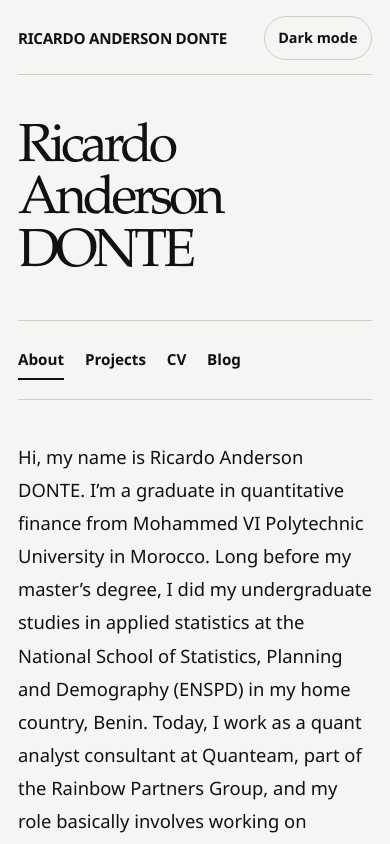
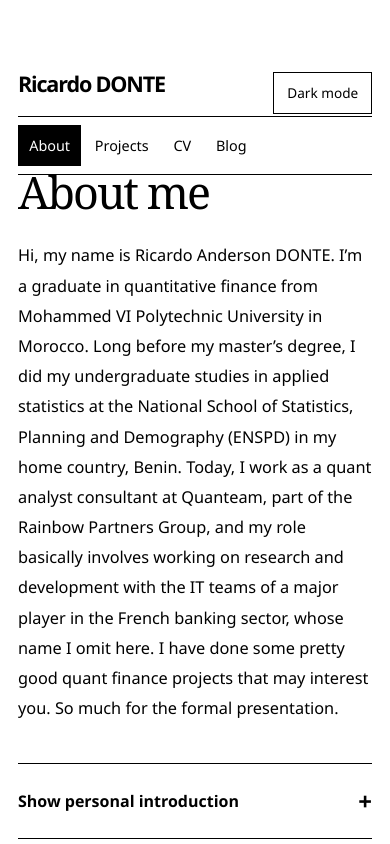
Before and after one commit to Ricardodonte/ricardodonte.github.io, a plain HTML site: page index.html in a window 390 px wide. Shown: the top 844 px of the page. Drawn offline with Linux system fonts and the light colour scheme.

Commit message:
Recompose website with compact identity and sidebar navigation

```diff
--- a/index.html
+++ b/index.html
@@ -16,214 +16,81 @@
     }
   </script>
   <style>
-    :root {
-      color-scheme: light;
-      --paper: #fff;
-      --ink: #000;
-      --sans: 'Segoe UI', system-ui, sans-serif;
-      --serif: 'Iowan Old Style', 'Palatino Linotype', Palatino, Georgia, serif;
-    }
-
-    @media (prefers-color-scheme: dark) {
-      :root:not([data-theme]) {
-        color-scheme: dark;
-        --paper: #000;
-        --ink: #fff;
-      }
-    }
-
-    :root[data-theme="dark"] {
-      color-scheme: dark;
-      --paper: #000;
-      --ink: #fff;
-    }
-
-    *, *::before, *::after { box-sizing: border-box; }
-    body {
-      min-height: 100vh;
-      margin: 0;
-      color: var(--ink);
-      background: var(--paper);
-      font: 1rem/1.72 var(--sans);
-      transition: color .2s ease, background-color .2s ease;
-    }
-
-    .about {
-      width: min(68rem, calc(100% - 5rem));
-      margin-inline: auto;
-      padding-block: clamp(2rem, 7vw, 6rem) clamp(3rem, 8vw, 7rem);
-    }
-
-    .heading { border-block-end: 1px solid var(--ink); padding-block-end: clamp(1.6rem, 4vw, 3.2rem); }
-    .heading-tools {
-      min-height: 3rem;
-      margin-block-end: clamp(1.9rem, 5vw, 4rem);
-      padding-block-end: .85rem;
-      border-block-end: 1px solid var(--ink);
-      display: flex;
-      justify-content: space-between;
-      align-items: center;
-      gap: 1rem;
-    }
-
-    .label { margin: 0; font-size: .95rem; font-weight: 650; }
-    h1 {
-      margin: 0;
-      font: 400 clamp(2.8rem, 8.7vw, 7.4rem)/.98 var(--serif);
-      letter-spacing: -.058em;
-    }
-    h1 span { display: inline-block; }
-    .theme-toggle {
-      min-height: 2.75rem;
-      padding: .42rem .85rem;
-      border: 1px solid var(--ink);
-      border-radius: 1.5rem;
-      color: var(--ink);
-      background: var(--paper);
-      font: 600 .9rem/1.2 var(--sans);
-      cursor: pointer;
-      transition: color .2s ease, background-color .2s ease;
-    }
-    .theme-toggle:hover { color: var(--paper); background: var(--ink); }
-    :where(button, summary):focus-visible { outline: 2px solid var(--ink); outline-offset: 5px; }
-
-    .bio {
-      max-width: 64ch;
-      margin: clamp(1.7rem, 4vw, 3rem) 0 0 auto;
-      font-size: clamp(1.05rem, 1.5vw, 1.15rem);
-    }
-    .bio p { margin: 0; }
-    .formal::first-letter { font-weight: 700; }
-    .personal { margin-block-start: clamp(1.75rem, 4vw, 2.75rem); }
-    .personal summary {
-      min-height: 3.3rem;
-      border-block: 1px solid var(--ink);
-      padding: .75rem .35rem;
-      display: flex;
-      justify-content: space-between;
-      align-items: center;
-      gap: 1rem;
-      list-style: none;
-      font-weight: 650;
-      cursor: pointer;
-    }
-    .personal summary::-webkit-details-marker { display: none; }
-    .personal summary:hover .summary-text { text-decoration: underline; text-underline-offset: .22em; }
-    .hide-label { display: none; }
-    .personal[open] .show-label { display: none; }
-    .personal[open] .hide-label { display: inline; }
-    .indicator {
-      flex: none;
-      display: grid;
-      place-items: center;
-      width: 1.75rem;
-      height: 1.75rem;
-      font-size: 1.45rem;
-      line-height: 1;
-      transition: transform .2s ease;
-    }
-    .personal[open] .indicator { transform: rotate(45deg); }
-    .personal-copy { padding-block-start: 1.4rem; }
-    .personal-copy p + p { margin-block-start: 1.15rem; }
-    .personal[open] .personal-copy { animation: appear .25s ease-out; }
-
-    .navigation { display: flex; flex-wrap: wrap; gap: .6rem 1.5rem; margin: 1.5rem 0 0; }
-    a { color: var(--ink); text-underline-offset: .25em; }
-    a:focus-visible { outline: 2px solid var(--ink); outline-offset: 5px; }
-    .extra-section { border-top: 1px solid var(--ink); margin-top: clamp(4rem, 8vw, 7rem); padding-top: 2rem; display: grid; grid-template-columns: 1fr 2fr; gap: 1.5rem; }
-    .extra-section h2 { margin: 0; font: 400 clamp(2.6rem, 5vw, 4.2rem)/1 var(--serif); letter-spacing: -.05em; }
-    .extra-section p { margin: 0; }
-    .project { padding: 1.2rem 0; border-bottom: 1px solid var(--ink); }
-    .project:first-child { padding-top: 0; }
-    .project h3 { margin: 0 0 .35rem; font: 400 1.45rem/1.2 var(--serif); }
-    .project p { margin-bottom: .5rem; }
-    @media (max-width: 42rem) { .extra-section { grid-template-columns: 1fr; } }
-    .resume h3 { font: 400 1.5rem/1.2 var(--serif); margin: 1.7rem 0 .65rem; }
-    .resume p + p { margin-top: 1rem; }
-    .resume a { text-underline-offset: .25em; }
-    html { scroll-behavior: smooth; }
-    @media (prefers-reduced-motion: reduce) { html { scroll-behavior: auto; } }
-    @keyframes appear {
-      from { opacity: 0; transform: translateY(.35rem); }
-      to { opacity: 1; transform: translateY(0); }
-    }
-
-    @media (max-width: 42rem) {
-      .about { width: calc(100% - 2.25rem); }
-      .bio { margin-inline-start: 0; }
-    }
-
-    @media (prefers-reduced-motion: reduce) {
-      body, .theme-toggle, .indicator { transition: none; }
-      .personal[open] .personal-copy { animation: none; }
-    }
-
-/* Visual layout */
-:root { --bg: #f5f5f3; --panel: #fff; --fg: #111; --subtle: #5c5c5b; --rule: #cdcdca; --tile: #e9e9e6; }
-:root[data-theme="dark"] { --bg: #111; --panel: #1a1a1a; --fg: #f5f5f3; --subtle: #c1c1bd; --rule: #4c4c49; --tile: #292929; }
-@media (prefers-color-scheme: dark) {
-  :root:not([data-theme]) { --bg: #111; --panel: #1a1a1a; --fg: #f5f5f3; --subtle: #c1c1bd; --rule: #4c4c49; --tile: #292929; }
+:root {
+ color-scheme:light; --paper:#fff; --ink:#000; --serif:Georgia,'Times New Roman',serif; --sans:'Segoe UI',system-ui,sans-serif;
 }
-body { background: var(--bg); color: var(--fg); font-family: 'Segoe UI',system-ui,sans-serif; }
-.about { width: min(78rem, calc(100% - 5rem)); padding-top: 1.5rem; }
-.heading { border: 0; padding: 0; }
-.heading-tools { border-color: var(--rule); margin-bottom: clamp(3rem,7vw,6.5rem); }
-.label { font-weight: 700; letter-spacing: -.02em; }
-.theme-toggle { background: transparent; color: var(--fg); border-color: var(--rule); }
-.theme-toggle:hover { color: var(--bg); background: var(--fg); }
-h1 { max-width: 12ch; font-size: clamp(4rem,9vw,8.8rem); letter-spacing: -.075em; }
-.navigation { display: flex; gap: .7rem 2rem; margin: 2.5rem 0 0; padding: 1.15rem 0; border-block: 1px solid var(--rule); }
-a { color: var(--fg); text-decoration-color: var(--rule); transition: text-decoration-color .2s ease, opacity .2s ease; }
-a:hover { text-decoration-color: currentColor; }
-.navigation a { text-decoration: none; font-size: .95rem; font-weight: 650; }
-.navigation a:hover { opacity: .55; }
-.bio { max-width: 65ch; margin: clamp(2.5rem,5vw,4.5rem) 0 0 auto; color: var(--fg); font-size: 1.12rem; }
-.formal { font-size: clamp(1.15rem,1.55vw,1.35rem); line-height: 1.8; }
-.formal::first-letter { font-weight: inherit; }
-.personal { margin-top: 2rem; }
-.personal summary { padding: 1.15rem 1.3rem; border: 1px solid var(--rule); background: var(--panel); transition: background .2s ease; }
-.personal summary:hover { background: var(--tile); }
-.personal-copy { padding: 2rem 1.3rem 0; color: var(--subtle); }
-.personal-copy p { line-height: 1.85; }
-.extra-section { border-color: var(--rule); margin-top: clamp(5rem,9vw,8rem); padding-top: clamp(2rem,4vw,3rem); grid-template-columns: minmax(12rem,1fr) minmax(0,2fr); gap: 3rem; }
-.extra-section h2 { font-size: clamp(3.5rem,6vw,5.5rem); }
-.project { background: var(--panel); border: 1px solid var(--rule); padding: clamp(1.4rem,3vw,2.2rem); transition: transform .2s ease, border-color .2s ease; }
-.project:first-child { padding-top: clamp(1.4rem,3vw,2.2rem); }
-.project + .project { margin-top: .75rem; }
-.project:hover { transform: translateY(-3px); border-color: var(--fg); }
-.project h3 { font-size: clamp(1.65rem,2.8vw,2.3rem); margin-bottom: .75rem; }
-.project p { color: var(--subtle); margin-bottom: 1rem; }
-.project a { display: inline-block; font-weight: 650; }
-.resume { background: var(--panel); border: 1px solid var(--rule); padding: clamp(1.5rem,3.5vw,3rem); }
-.resume h3 { border-top: 1px solid var(--rule); padding-top: 1.3rem; margin-top: 1.8rem; font-size: 1.65rem; }
-.resume p { color: var(--subtle); }
-.resume p:first-child { color: var(--fg); font-family: var(--serif); font-size: 1.35rem; }
-.resume strong { color: var(--fg); }
-.resume a[href$=".pdf"] { display: inline-block; color: var(--bg); background: var(--fg); padding: .75rem 1.1rem; text-decoration: none; font-weight: 650; }
-#blog > p { padding: 2rem; background: var(--tile); }
-@media (max-width: 42rem) {
-  .about { width: calc(100% - 2.25rem); padding-top: 1rem; }
-  h1 { font-size: clamp(3.35rem,13vw,5rem); overflow-wrap: anywhere; }
-  .heading-tools { margin-bottom: 3rem; }
-  .navigation { gap: .65rem 1.3rem; }
-  .bio { margin-top: 2.5rem; font-size: 1.05rem; }
-  .extra-section { grid-template-columns: 1fr; gap: 1.5rem; }
+:root[data-theme="dark"] { color-scheme:dark; --paper:#000; --ink:#fff; }
+@media(prefers-color-scheme:dark){:root:not([data-theme]){color-scheme:dark;--paper:#000;--ink:#fff;}}
+*{box-sizing:border-box}
+body{margin:0;background:var(--paper);color:var(--ink);font:1rem/1.75 var(--sans);transition:background .2s,color .2s}
+a{color:inherit;text-underline-offset:.25em;text-decoration-thickness:1px}
+a:hover{text-decoration-style:dotted}
+a:focus-visible,button:focus-visible,summary:focus-visible{outline:2px solid currentColor;outline-offset:5px}
+.about{width:min(72rem,calc(100% - 5rem));margin:0 auto;display:grid;grid-template-columns:15rem minmax(0,1fr);gap:5rem;align-items:start;padding:4.5rem 0}
+.heading{position:sticky;top:3rem;display:flex;flex-direction:column;min-width:0}
+.heading-tools{display:contents}
+.label{order:3;font: .85rem/1.5 var(--sans);margin:2.2rem 0 .7rem;max-width:19ch}
+h1{order:0;font:600 1.55rem/1.15 var(--sans);letter-spacing:-.055em;margin:0 0 2rem}
+h1 span{display:block}
+h1 span:nth-child(2){font-size:1rem;font-weight:400;letter-spacing:0;margin:.2rem 0}
+.navigation{order:1;display:flex;flex-direction:column;align-items:stretch;gap:.15rem;border-block:1px solid currentColor;padding:1rem 0}
+.navigation a{padding:.5rem .8rem;text-decoration:none;font-size:1rem;transition:background .18s,color .18s}
+.navigation a[aria-current="page"]{background:var(--ink);color:var(--paper)}
+.navigation a:hover{outline:1px solid currentColor;outline-offset:-1px}
+.theme-toggle{order:4;align-self:flex-start;border:1px solid var(--ink);border-radius:0;padding:.5rem .8rem;background:var(--paper);color:var(--ink);font:inherit;font-size:.85rem;cursor:pointer}
+.theme-toggle:hover{background:var(--ink);color:var(--paper)}
+.bio,.extra-section{grid-column:2;grid-row:1;max-width:100%;margin:0;padding:0;min-width:0}
+.page-panel[hidden]{display:none}
+.page-panel{animation:enter .25s ease-out}
+.bio:before{content:"About me";display:block;font:400 clamp(2.5rem,5vw,4rem)/1.1 var(--serif);letter-spacing:-.045em;margin:0 0 2.3rem}
+.formal{font-size:1.1rem;line-height:1.95;margin:0}
+.personal{margin-top:2.5rem}
+.personal summary{display:flex;justify-content:space-between;align-items:center;gap:1rem;list-style:none;border-block:1px solid var(--ink);padding:1rem 0;cursor:pointer;font-weight:600}
+.personal summary::-webkit-details-marker{display:none}
+.hide-label{display:none}
+.personal[open] .show-label{display:none}
+.personal[open] .hide-label{display:inline}
+.indicator{font-size:1.5rem;transition:transform .2s}
+.personal[open] .indicator{transform:rotate(45deg)}
+.personal-copy{padding-top:1.5rem;font-size:1.03rem;line-height:1.95}
+.personal-copy p{margin:0 0 1.25rem}
+.extra-section h2{font:400 clamp(2.5rem,5vw,4rem)/1.1 var(--serif);letter-spacing:-.045em;margin:0 0 2.3rem}
+.project{padding:1.7rem 0;border-top:1px solid currentColor}
+.project:last-child{border-bottom:1px solid currentColor}
+.project h3{font:600 1.25rem/1.35 var(--sans);letter-spacing:-.035em;margin:0 0 .7rem;max-width:32ch}
+.project p{margin:0 0 .85rem;max-width:52ch}
+.project a{font-size:.9rem;font-weight:600}
+.resume>p:first-child{font:italic 1.3rem/1.6 var(--serif);margin:0 0 1.5rem}
+.resume h3{font:600 1rem/1.4 var(--sans);border-top:1px solid currentColor;padding-top:1.3rem;margin:2rem 0 1rem}
+.resume p{margin:0 0 1rem}
+.resume a[href$=".pdf"]{display:inline-block;padding:.7rem 1rem;color:var(--paper);background:var(--ink);text-decoration:none}
+#blog>p{font:italic 1.4rem/1.5 var(--serif);border-top:1px solid currentColor;padding-top:2rem}
+@keyframes enter{from{opacity:0;transform:translateX(.5rem)}to{opacity:1;transform:none}}
+@media(max-width:52rem){
+.about{width:calc(100% - 3rem);grid-template-columns:12rem minmax(0,1fr);gap:2.5rem;padding-top:3rem}
 }
-@media (prefers-reduced-motion: reduce) { *, *::before, *::after { transition: none !important; animation: none !important; scroll-behavior: auto !important; } }
-
-
-    .navigation { overflow-x: auto; flex-wrap: nowrap; scrollbar-width: thin; }
-    .navigation a { white-space: nowrap; padding: .4rem 0; border-bottom: 2px solid transparent; }
-    .navigation a[aria-current="page"] { border-bottom-color: var(--fg); }
-    .js-sections .page-panel[hidden] { display: none; }
-    .js-sections .extra-section { margin-top: clamp(2.5rem,5vw,4.5rem); }
-    </style>
+@media(max-width:38rem){
+.about{width:calc(100% - 2.25rem);display:block;padding-top:1.5rem}
+.heading{position:static;margin-bottom:2.5rem}
+h1{font-size:1.35rem;margin-bottom:1.2rem}
+h1 span{display:inline}
+h1 span:nth-child(2){display:none}
+.navigation{flex-direction:row;overflow:auto;padding:.5rem 0;gap:.15rem}
+.navigation a{white-space:nowrap;font-size:.9rem;padding:.5rem .7rem}
+.label{display:none}
+.theme-toggle{position:absolute;right:0;top:0}
+.heading{position:relative}
+.bio:before,.extra-section h2{font-size:2.8rem;margin-bottom:1.5rem}
+.formal{font-size:1.02rem;line-height:1.85}
+}
+@media(prefers-reduced-motion:reduce){*,*::before,*::after{animation:none!important;transition:none!important}}
+</style>
 </head>
 <body>
   <main class="about" aria-labelledby="name">
     <header class="heading">
       <div class="heading-tools">
-        <p class="label">RICARDO ANDERSON DONTE</p>
+        <p class="label">Maths, code & a few other interests.</p>
         <button class="theme-toggle" type="button" hidden>Dark mode</button>
       </div>
       <h1 id="name"><span>Ricardo</span> <span>Anderson</span> <span>DONTE</span></h1>
```
